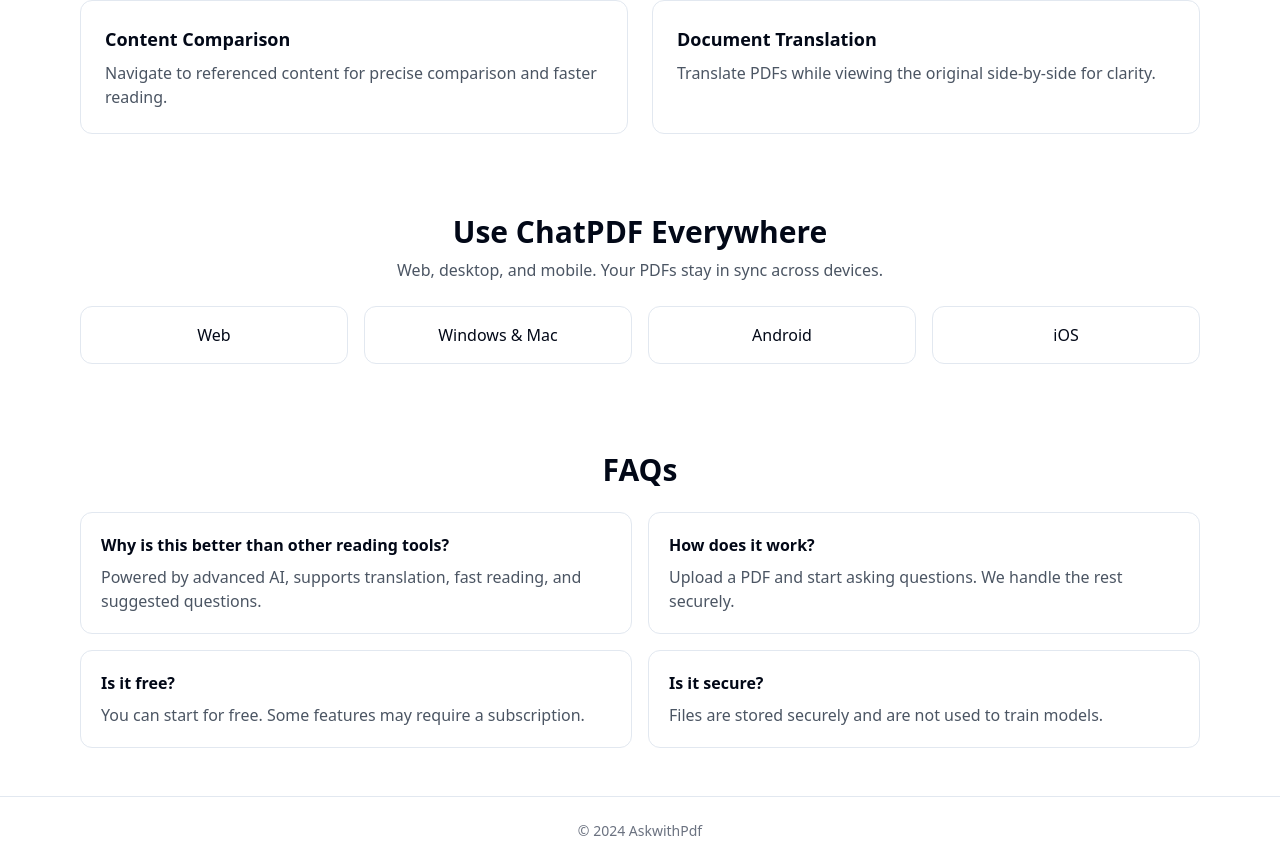
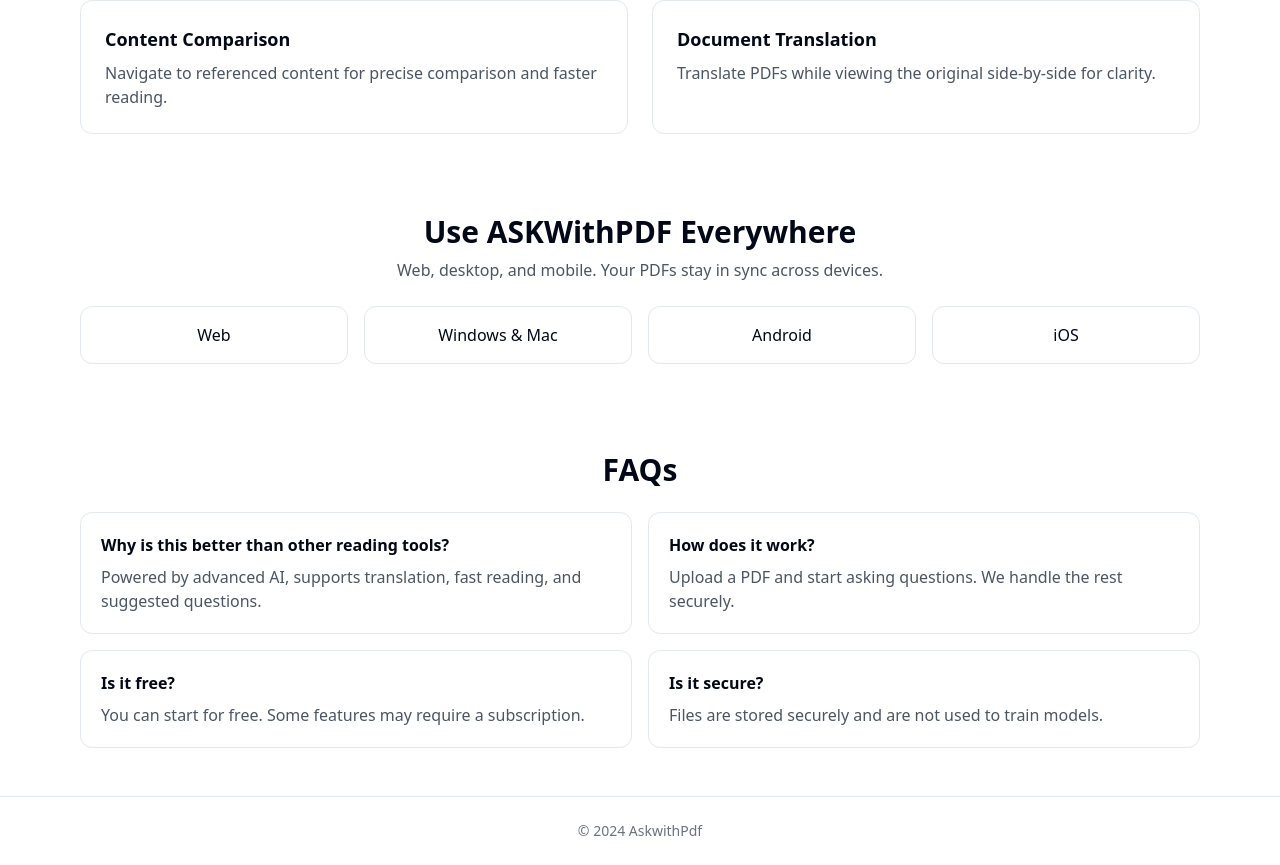
Before and after one commit to man0j001/askwithpdf, a Next.js app: page / in a window 1280 px wide. Shown: the part 899-1764 px from the top of the page. Built offline with nearby package versions, Linux system fonts and the light colour scheme; no server answers.

Commit message:
resolve build failure

```diff
--- a/app/page.tsx
+++ b/app/page.tsx
@@ -84,7 +84,7 @@
 
       {/* Everywhere */}
       <section className="mx-auto max-w-6xl px-4 py-10">
-        <h2 className="text-2xl md:text-3xl font-bold text-center">Use ChatPDF Everywhere</h2>
+        <h2 className="text-2xl md:text-3xl font-bold text-center">Use ASKWithPDF Everywhere</h2>
         <p className="text-center text-gray-600 mt-2">Web, desktop, and mobile. Your PDFs stay in sync across devices.</p>
         <div className="mt-6 grid gap-4 sm:grid-cols-2 md:grid-cols-4">
           <div className="rounded-xl border p-4 bg-white text-center">Web</div>
```
